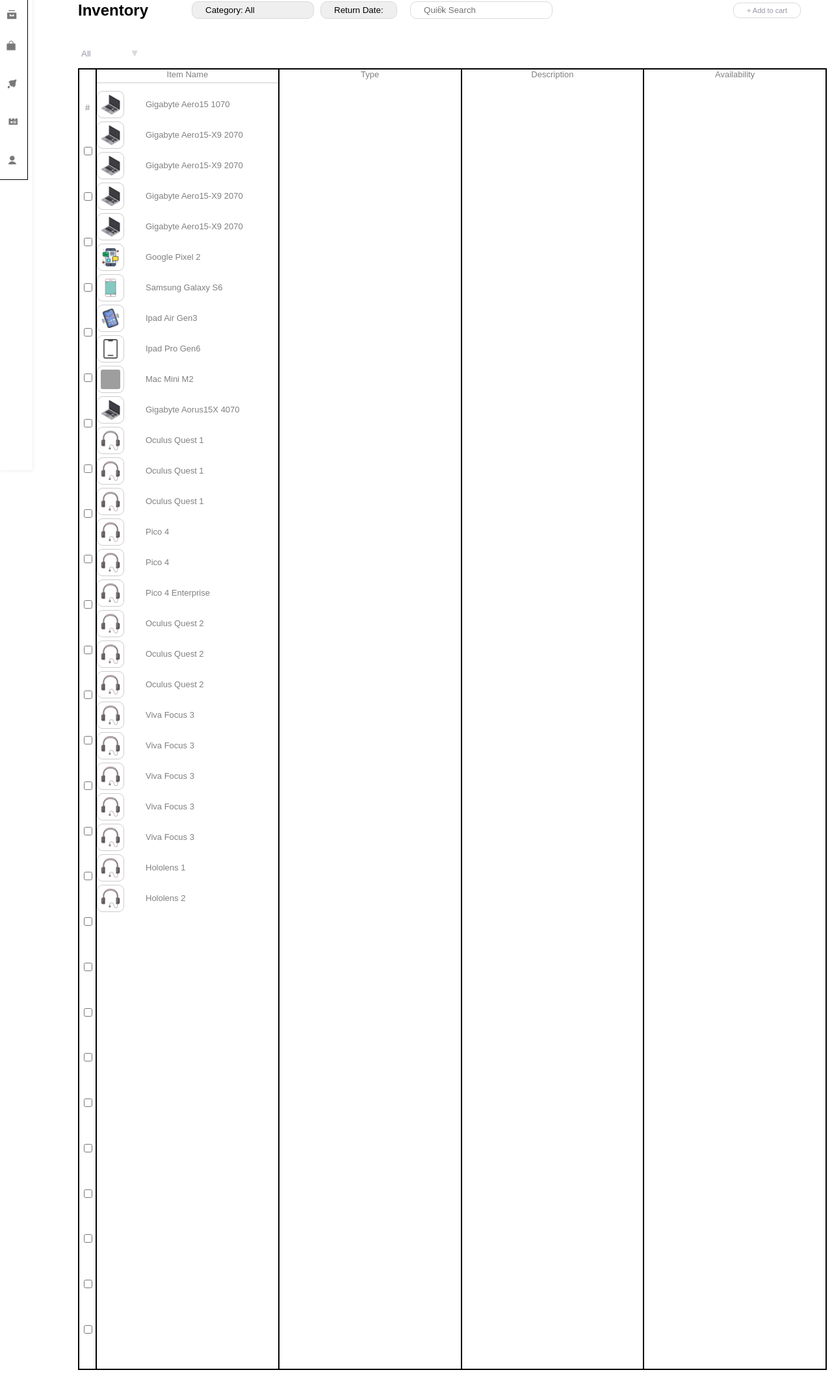
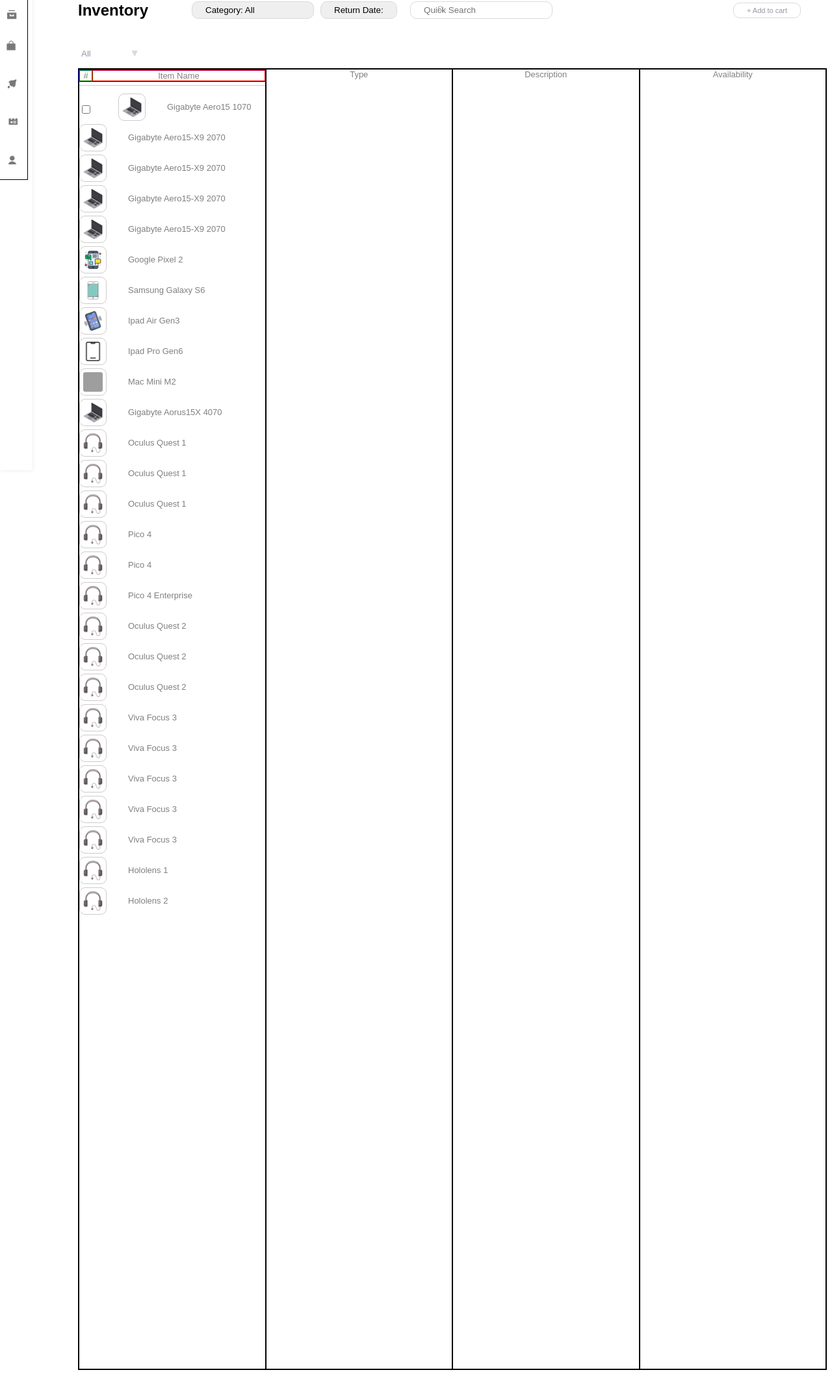
Before and after one commit to samankhan03/eduInventory, a Django app: page /inventory/ in a window 1280 px wide. Shown: the part 76-2205 px from the top of the page at 65% size. Run offline with Django 5.2, Linux system fonts and the light colour scheme; grey boxes are pictures that could not be loaded.

Commit message:
columns implemented

```diff
--- a/static/css/stylesheet.css
+++ b/static/css/stylesheet.css
@@ -373,3 +373,25 @@ section {
     border: solid black 1px;
     align-items: center;
 }
+
+.header-hash{
+    border: solid blue 1px;
+    width: 100%;
+    display:flex;
+    flex-direction: row;
+    align-items: center;
+    justify-content: space-around;
+}
+
+.hash {
+    width: 10%;
+    border: solid green 1px;
+    display: flex;
+    align-items: center;
+    justify-content: center;
+}
+.item-name {
+    width: 90%;
+    border: solid red 1px;
+    padding-left: 100px;
+}
--- a/templates/inventory_user.html
+++ b/templates/inventory_user.html
@@ -106,40 +106,41 @@
 
         <div class="inventory">
              <div class="inventory-titles">
-                    <div class="header-item small-column">
-                        #
-                        <input type="checkbox" name="item1">
-                        <input type="checkbox" name="item2">
-                        <input type="checkbox" name="item3">
-                        <input type="checkbox" name="item4">
-                        <input type="checkbox" name="item5">
-                        <input type="checkbox" name="item6">
-                        <input type="checkbox" name="item7">
-                        <input type="checkbox" name="item8">
-                        <input type="checkbox" name="item9">
-                        <input type="checkbox" name="item10">
-                        <input type="checkbox" name="item11">
-                        <input type="checkbox" name="item12">
-                        <input type="checkbox" name="item13">
-                        <input type="checkbox" name="item14">
-                        <input type="checkbox" name="item15">
-                        <input type="checkbox" name="item16">
-                        <input type="checkbox" name="item17">
-                        <input type="checkbox" name="item18">
-                        <input type="checkbox" name="item19">
-                        <input type="checkbox" name="item20">
-                        <input type="checkbox" name="item21">
-                        <input type="checkbox" name="item22">
-                        <input type="checkbox" name="item23">
-                        <input type="checkbox" name="item24">
-                        <input type="checkbox" name="item25">
-                        <input type="checkbox" name="item26">
-                        <input type="checkbox" name="item27">
-                    </div>
-                    <div class="header-item">Item Name
+{#                    <div class="header-item small-column">#}
+{#                        ##}
+{#                        <input type="checkbox" name="item1">#}
+{#                        <input type="checkbox" name="item2">#}
+{#                        <input type="checkbox" name="item3">#}
+{#                        <input type="checkbox" name="item4">#}
+{#                        <input type="checkbox" name="item5">#}
+{#                        <input type="checkbox" name="item6">#}
+{#                        <input type="checkbox" name="item7">#}
+{#                        <input type="checkbox" name="item8">#}
+{#                        <input type="checkbox" name="item9">#}
+{#                        <input type="checkbox" name="item10">#}
+{#                        <input type="checkbox" name="item11">#}
+{#                        <input type="checkbox" name="item12">#}
+{#                        <input type="checkbox" name="item13">#}
+{#                        <input type="checkbox" name="item14">#}
+{#                        <input type="checkbox" name="item15">#}
+{#                        <input type="checkbox" name="item16">#}
+{#                        <input type="checkbox" name="item17">#}
+{#                        <input type="checkbox" name="item18">#}
+{#                        <input type="checkbox" name="item19">#}
+{#                        <input type="checkbox" name="item20">#}
+{#                        <input type="checkbox" name="item21">#}
+{#                        <input type="checkbox" name="item22">#}
+{#                        <input type="checkbox" name="item23">#}
+{#                        <input type="checkbox" name="item24">#}
+{#                        <input type="checkbox" name="item25">#}
+{#                        <input type="checkbox" name="item26">#}
+{#                        <input type="checkbox" name="item27">#}
+{#                    </div>#}
+                 <div class="header-item"><div class="header-hash"> <div class="hash"># </div>     <div class="item-name"> Item Name</div></div>
                         <div class="inventory-items">
                             <div class="item-info">
                                 <label>
+                                        <input type="checkbox" name="item1">
                                         <img src="../static/images/laptop.png" alt="Icon 1">
                                         Gigabyte Aero15 1070
                                 </label>
```
